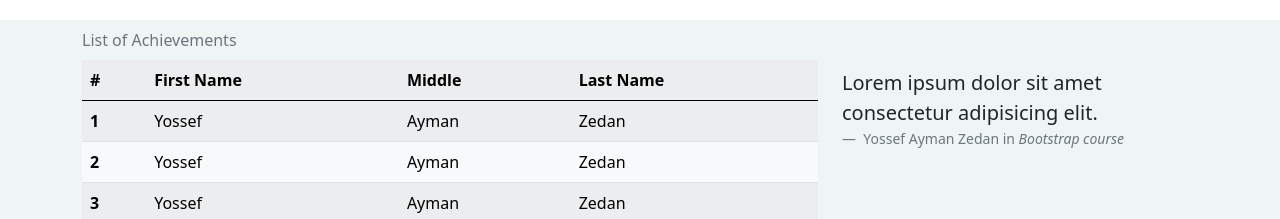
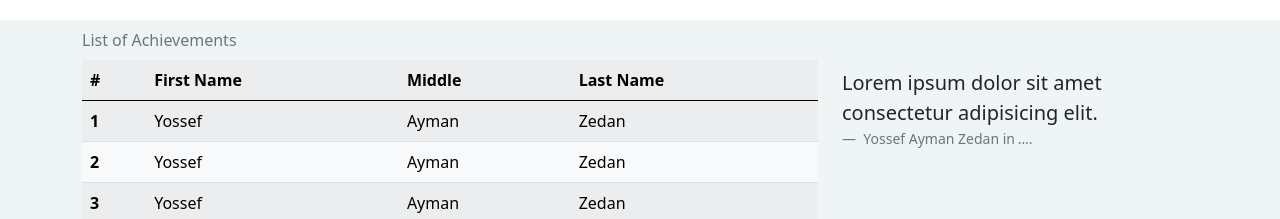
Before and after one commit to yossefaymanzedan/portfolio, a plain HTML site: page index.html in a window 1280 px wide. Shown: the part 4960-5179 px from the top of the page. Drawn offline with nearby package versions, Linux system fonts and the light colour scheme.

Commit message:
Update index.html

```diff
--- a/index.html
+++ b/index.html
@@ -293,7 +293,7 @@
 
                     </blockquote>
                     <figcaption class="blockquote-footer">
-                        Yossef Ayman Zedan in<cite title="Bootstrap"> Bootstrap course</cite>
+                        Yossef Ayman Zedan in<cite title="Bootstrap"> ....</cite>
                     </figcaption>
                 </figure>
             </div>
```
